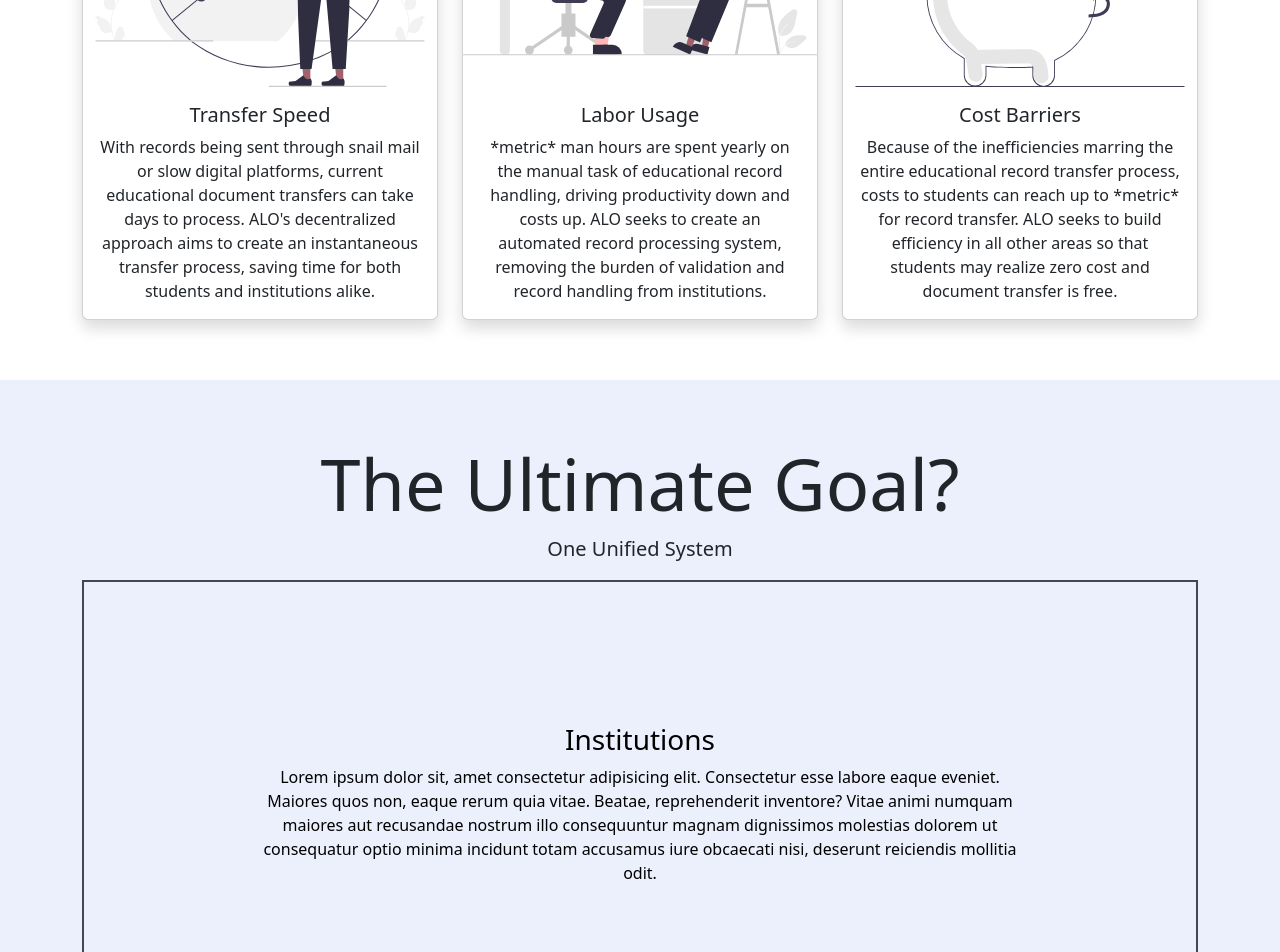
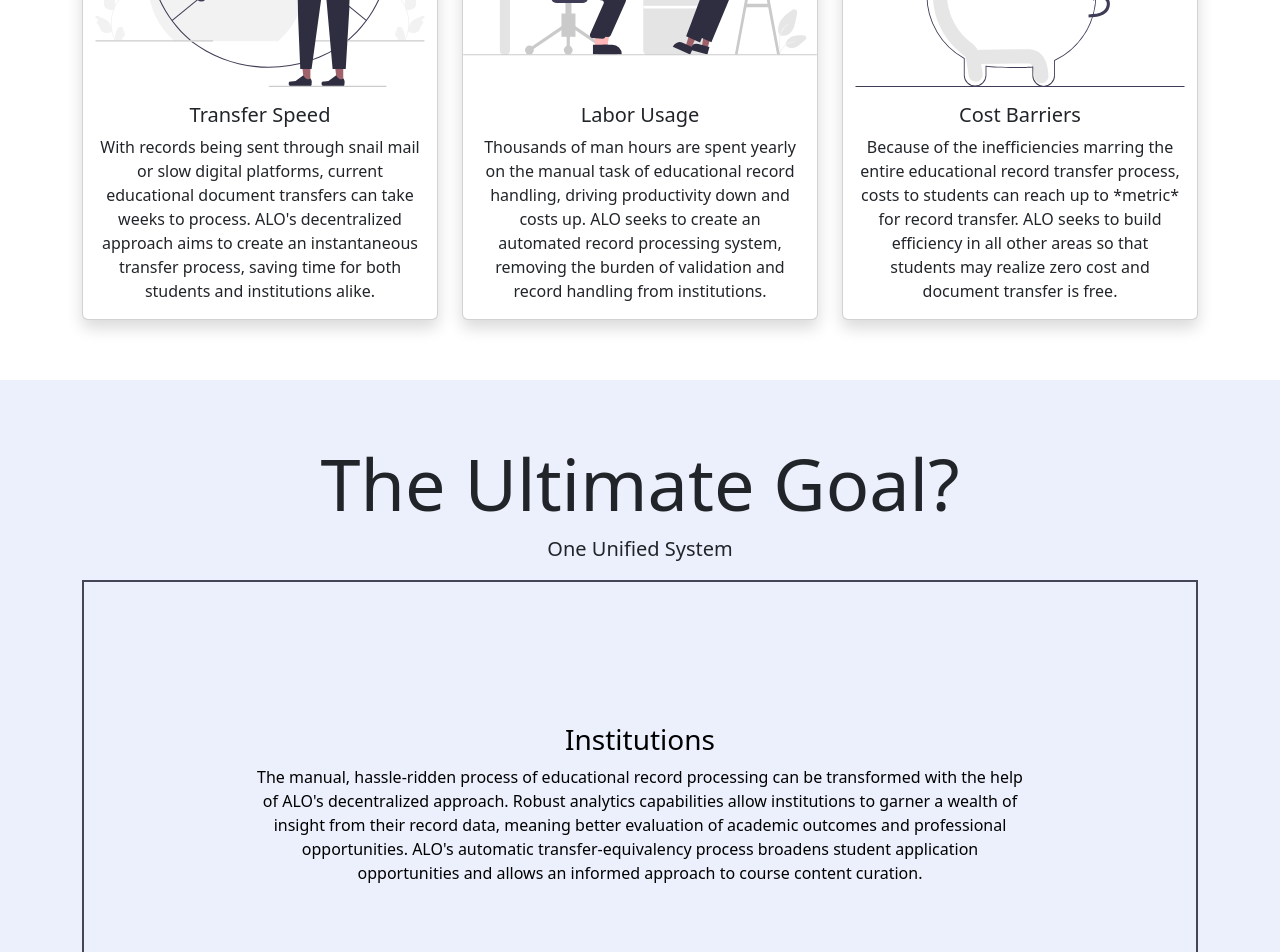
Before and after one commit to AshMurali77/mern-auth, a React (Create React App) app in the folder frontend/: page /vision in a window 1280 px wide. Shown: the part 860-1812 px from the top of the page. Built offline with nearby package versions, Linux system fonts and the light colour scheme.

Commit message:
minor changes

```diff
--- a/frontend/src/pages/Vision.js
+++ b/frontend/src/pages/Vision.js
@@ -54,9 +54,9 @@ const Vision = () => {
                   <Card.Text>
                     With records being sent through snail mail or slow digital
                     platforms, current educational document transfers can take
-                    days to process. ALO's decentralized approach aims to create
-                    an instantaneous transfer process, saving time for both
-                    students and institutions alike.
+                    weeks to process. ALO's decentralized approach aims to
+                    create an instantaneous transfer process, saving time for
+                    both students and institutions alike.
                   </Card.Text>
                 </Card.Body>
               </Card>
@@ -69,11 +69,11 @@ const Vision = () => {
                 <Card.Body className="text-center  justify-content-around">
                   <Card.Title>Labor Usage</Card.Title>
                   <Card.Text>
-                    *metric* man hours are spent yearly on the manual task of
-                    educational record handling, driving productivity down and
-                    costs up. ALO seeks to create an automated record processing
-                    system, removing the burden of validation and record
-                    handling from institutions.
+                    Thousands of man hours are spent yearly on the manual task
+                    of educational record handling, driving productivity down
+                    and costs up. ALO seeks to create an automated record
+                    processing system, removing the burden of validation and
+                    record handling from institutions.
                   </Card.Text>
                 </Card.Body>
               </Card>
@@ -117,13 +117,13 @@ const Vision = () => {
               <Carousel.Caption className=" d-flex flex-column h-100 align-items-center justify-content-center">
                 <h3>Students</h3>
                 <p className="">
-                  Lorem ipsum dolor sit, amet consectetur adipisicing elit.
-                  Consectetur esse labore eaque eveniet. Maiores quos non, eaque
-                  rerum quia vitae. Beatae, reprehenderit inventore? Vitae animi
-                  numquam maiores aut recusandae nostrum illo consequuntur
-                  magnam dignissimos molestias dolorem ut consequatur optio
-                  minima incidunt totam accusamus iure obcaecati nisi, deserunt
-                  reiciendis mollitia odit.
+                  Students' ALO profiles become their digital twins, securely
+                  documenting their academic and professional achievements.
+                  Whether they are applying to higher educational institutions
+                  or career-defining roles, students can efficiently send their
+                  records to the organizations that need them. The end goal?
+                  Save students time and money, resulting in better academic
+                  outcomes and professional contributions.
                 </p>
               </Carousel.Caption>
             </Carousel.Item>
@@ -136,13 +136,15 @@ const Vision = () => {
               <Carousel.Caption className=" d-flex flex-column h-100 align-items-center justify-content-center">
                 <h3>Institutions</h3>
                 <p className="">
-                  Lorem ipsum dolor sit, amet consectetur adipisicing elit.
-                  Consectetur esse labore eaque eveniet. Maiores quos non, eaque
-                  rerum quia vitae. Beatae, reprehenderit inventore? Vitae animi
-                  numquam maiores aut recusandae nostrum illo consequuntur
-                  magnam dignissimos molestias dolorem ut consequatur optio
-                  minima incidunt totam accusamus iure obcaecati nisi, deserunt
-                  reiciendis mollitia odit.
+                  The manual, hassle-ridden process of educational record
+                  processing can be transformed with the help of ALO's
+                  decentralized approach. Robust analytics capabilities allow
+                  institutions to garner a wealth of insight from their record
+                  data, meaning better evaluation of academic outcomes and
+                  professional opportunities. ALO's automatic
+                  transfer-equivalency process broadens student application
+                  opportunities and allows an informed approach to course
+                  content curation.
                 </p>
               </Carousel.Caption>
             </Carousel.Item>
@@ -155,13 +157,13 @@ const Vision = () => {
               <Carousel.Caption className=" d-flex flex-column h-100 align-items-center justify-content-center">
                 <h3>Employers</h3>
                 <p className="">
-                  Lorem ipsum dolor sit, amet consectetur adipisicing elit.
-                  Consectetur esse labore eaque eveniet. Maiores quos non, eaque
-                  rerum quia vitae. Beatae, reprehenderit inventore? Vitae animi
-                  numquam maiores aut recusandae nostrum illo consequuntur
-                  magnam dignissimos molestias dolorem ut consequatur optio
-                  minima incidunt totam accusamus iure obcaecati nisi, deserunt
-                  reiciendis mollitia odit.
+                  Employers can use the ALO platform to connect with top
+                  candidates and target their recruitment to those with the
+                  education and skills perfect for the job. Special
+                  certifications and job-readiness metrics can be parsed through
+                  on the ALO platform, meaning more time saved for building
+                  relationships with top candidates and institutions around the
+                  globe.
                 </p>
               </Carousel.Caption>
             </Carousel.Item>
@@ -174,13 +176,12 @@ const Vision = () => {
               <Carousel.Caption className=" d-flex flex-column h-100 align-items-center justify-content-center">
                 <h3>Learning Platforms</h3>
                 <p className="">
-                  Lorem ipsum dolor sit, amet consectetur adipisicing elit.
-                  Consectetur esse labore eaque eveniet. Maiores quos non, eaque
-                  rerum quia vitae. Beatae, reprehenderit inventore? Vitae animi
-                  numquam maiores aut recusandae nostrum illo consequuntur
-                  magnam dignissimos molestias dolorem ut consequatur optio
-                  minima incidunt totam accusamus iure obcaecati nisi, deserunt
-                  reiciendis mollitia odit.
+                  Online learning platforms can continue towards their goals of
+                  providing low cost, relevant education to students across the
+                  globe. Through ALO's course equivalency platform, learning
+                  platforms can curate course content that is transferrable to
+                  traditional institutions, greatly increasing the efficacy of
+                  digital courses for everyone.
                 </p>
               </Carousel.Caption>
             </Carousel.Item>
```
